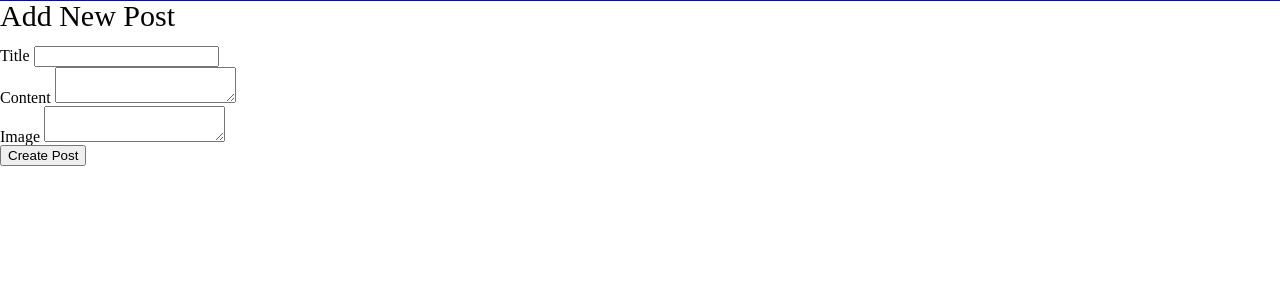
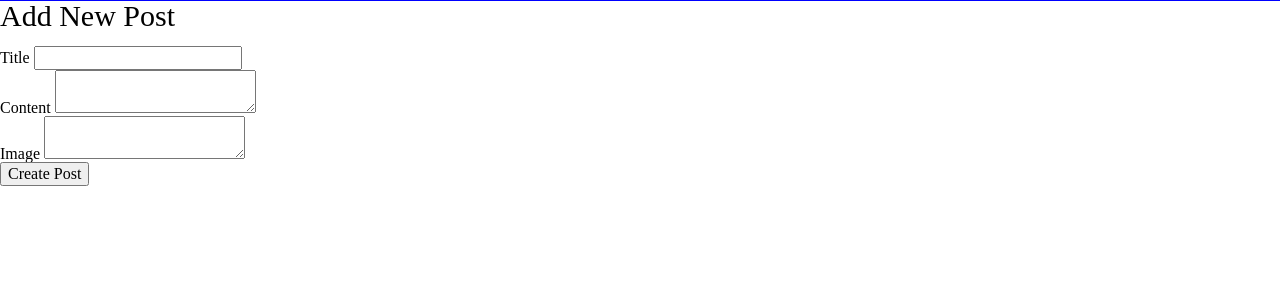
Before and after one commit to nayana487/storyteller, a Rails app: page /posts/new in a window 1280 px wide. Shown: the part 109-410 px from the top of the page. Run offline with Rails 7, Linux system fonts and the light colour scheme; style sheets or scripts are compiled from the project's sources; some libraries are stand-ins or nearby versions.

Commit message:
editing css

```diff
--- a/app/assets/stylesheets/application.css
+++ b/app/assets/stylesheets/application.css
@@ -10,14 +10,16 @@
  * files in this directory. Styles in this file should be added after the last require_* statement.
  * It is generally better to create a new file per style scope.
  *
+ *= require normalize-rails
  *= require_tree .
  *= require_self
  */
 
- *= require_self
- *= require_tree .
+= require normalize-rails
+= require_tree .
+= require_self
 
- body {
+body {
    background: #aaaaaa;
    display: flex;
    flex-direction: column;
@@ -25,20 +27,20 @@
    align-items: center;
    flex-grow: 1;
  }
- nav {
+nav {
    width: 100vw;
    height: 10vh;
    background: blue;
    padding: 30px 15px 0 15px;
    text-align: center;
  }
- nav li {
+nav li {
    display: inline;
    font-size: 30px;
    color: white;
    margin: 0 30px;
  }
- nav a {
+nav a {
    color: white;
    text-decoration: none;
  }
```
